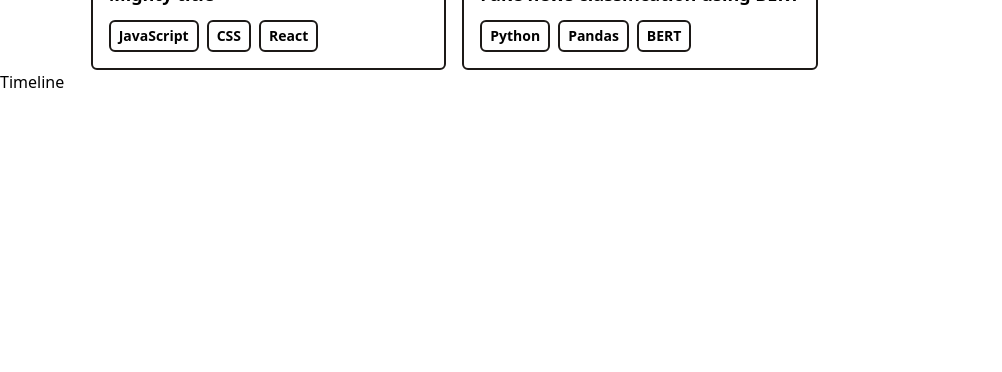
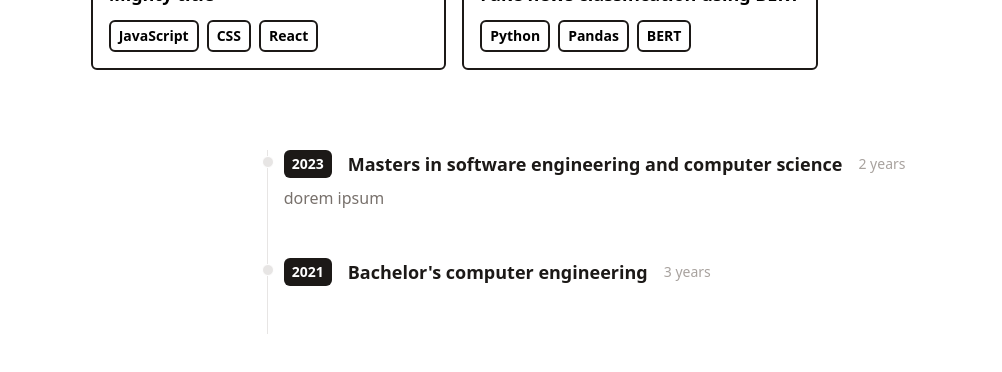
Before and after one commit to Znarvl/portfolio, a React (Vite) app: page / in a window 1280 px wide. Shown: the part 466-838 px from the top of the page, without its empty margins (0-1002 px from the left). Before the commit the page ends 800 px from the top, so only its background shows below. Built offline with nearby package versions, Linux system fonts and the light colour scheme.

Commit message:
added timeline

```diff
--- a/src/components/Timeline.jsx
+++ b/src/components/Timeline.jsx
@@ -1,9 +1,22 @@
 import React from "react";
+import timeline from "../data/timeline";
+import TimelineItem from "./TimelineItem";
 
 function Timeline(){
 
     return (
-        <div>Timeline</div>
+        <div className="flex flex-col md:flex-row justify-center my-20 w-full">
+            <div className="w-full md:w-7/12">
+            {timeline.map(item =>(
+                <TimelineItem
+                    year= {item.year}
+                    title = {item.title}
+                    duration = {item.duration}
+                    details = {item.details} />
+
+                ))}
+            </div>
+        </div>
     )
 }
 
--- /dev/null
+++ b/src/components/TimelineItem.jsx
@@ -0,0 +1,29 @@
+import React from "react";
+
+function TimelineItem({year, title, duration, details}){
+    return(
+        <ol className="flex flex-col md:flex-row relative border-l border-stone-200">
+            <li className="mb-10 ml-4">
+                <div className="absolute w-3 h-3 bg-stone-200 rounded-full mt-1.5 -left-1.5 border border-white" />
+                <p className="flex flex-wrap gap-4 flex-row items-center justify-start text-xs md:text-sm">
+                    <span className="inline-block px-2 py-1 font-semibold text-white bg-stone-900 rounded-md">{year}
+
+                    </span>
+                    <h3 className="text-lg font-semibold text-stone-900">{title}</h3>
+                <div className="my-1 text-sm font-normal leading-none text-stone-400 ">
+                    {duration}
+                </div>
+                </p>
+            <p className="my-2 text-base font-normal text-stone-500">
+                {details}
+            </p>
+
+
+            </li>
+
+
+        </ol>
+
+    )
+}
+export default TimelineItem;
--- /dev/null
+++ b/src/data/timeline.js
@@ -0,0 +1,14 @@
+export default [
+    {
+        year: '2023',
+        title: 'Masters in software engineering and computer science',
+        duration: '2 years',
+        details: 'dorem ipsum'
+    },
+    {
+        year: '2021',
+        title: "Bachelor's computer engineering",
+        duration: '3 years',
+        details: ''
+    },
+]
```
